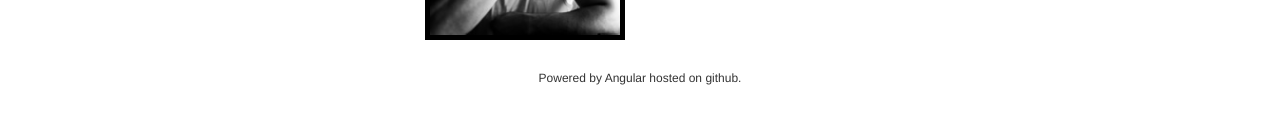
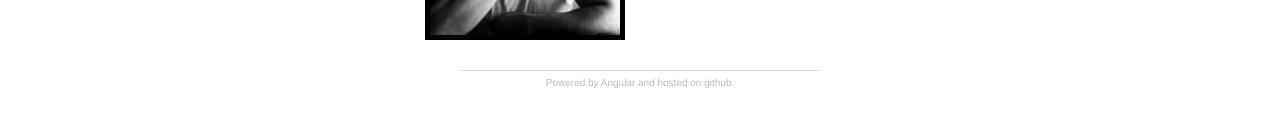
Before and after one commit to Floresj4/floresj4.github.io, an Angular app: page /about in a window 1280 px wide. Shown: the part 160-300 px from the top of the page. Built offline with nearby package versions, Linux system fonts and the light colour scheme.

Commit message:
styling about and updating prologue blog data

```diff
--- a/src/app/about/about.component.css
+++ b/src/app/about/about.component.css
@@ -1,4 +1,7 @@
 p {
-    font-size: 12px;
+    font-size: 10px;
     text-align: center;
+    border-top: 1px solid #ddd;
+    color: #bbb;
+    padding-top: 5px;
 }
--- a/src/app/about/about.component.html
+++ b/src/app/about/about.component.html
@@ -1,5 +1,5 @@
 <div class='row'>
   <div class='col-xs-4 col-xs-offset-4'>
-    <p>Powered by Angular hosted on github.</p>
+    <p>Powered by Angular and hosted on github.</p>
   </div>
 </div>
```
Also changed, not shown: 1 other file (tests, documents, lock files or other folders).
